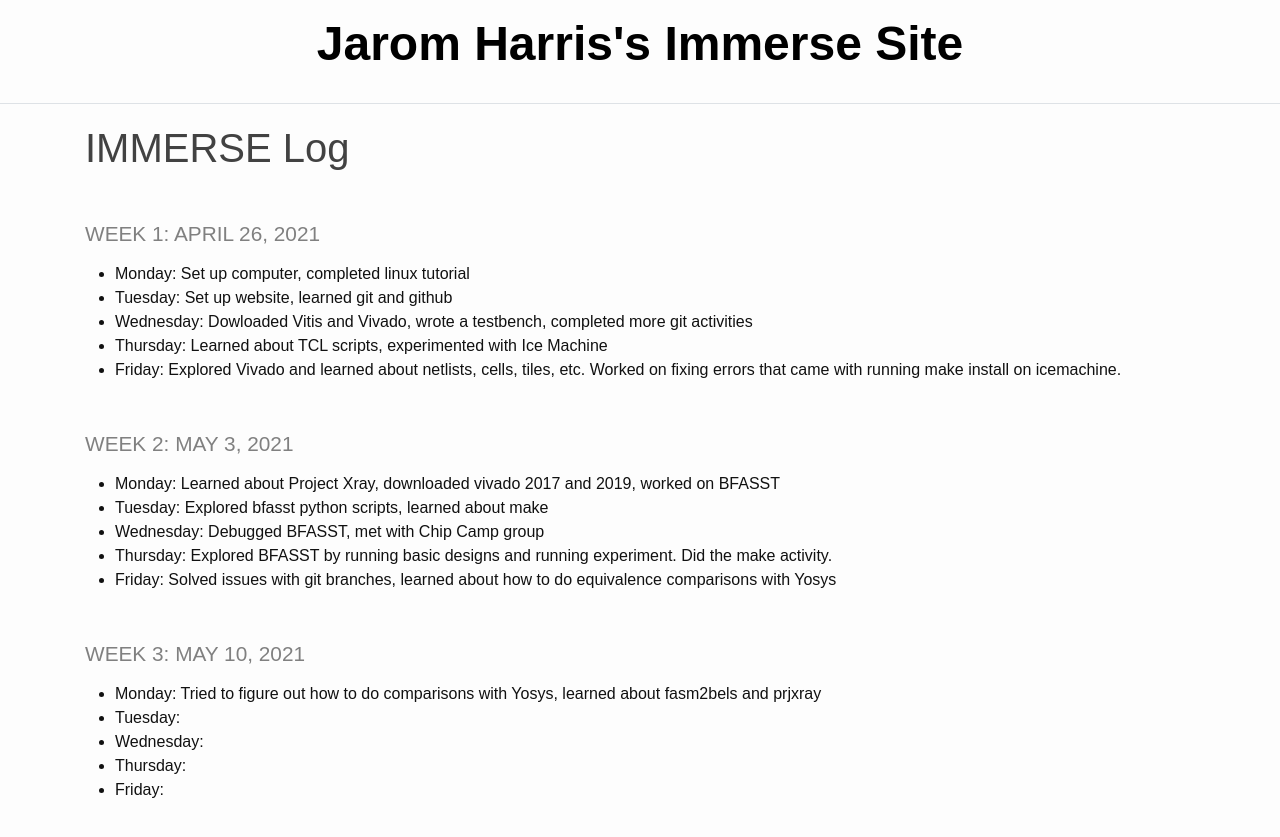
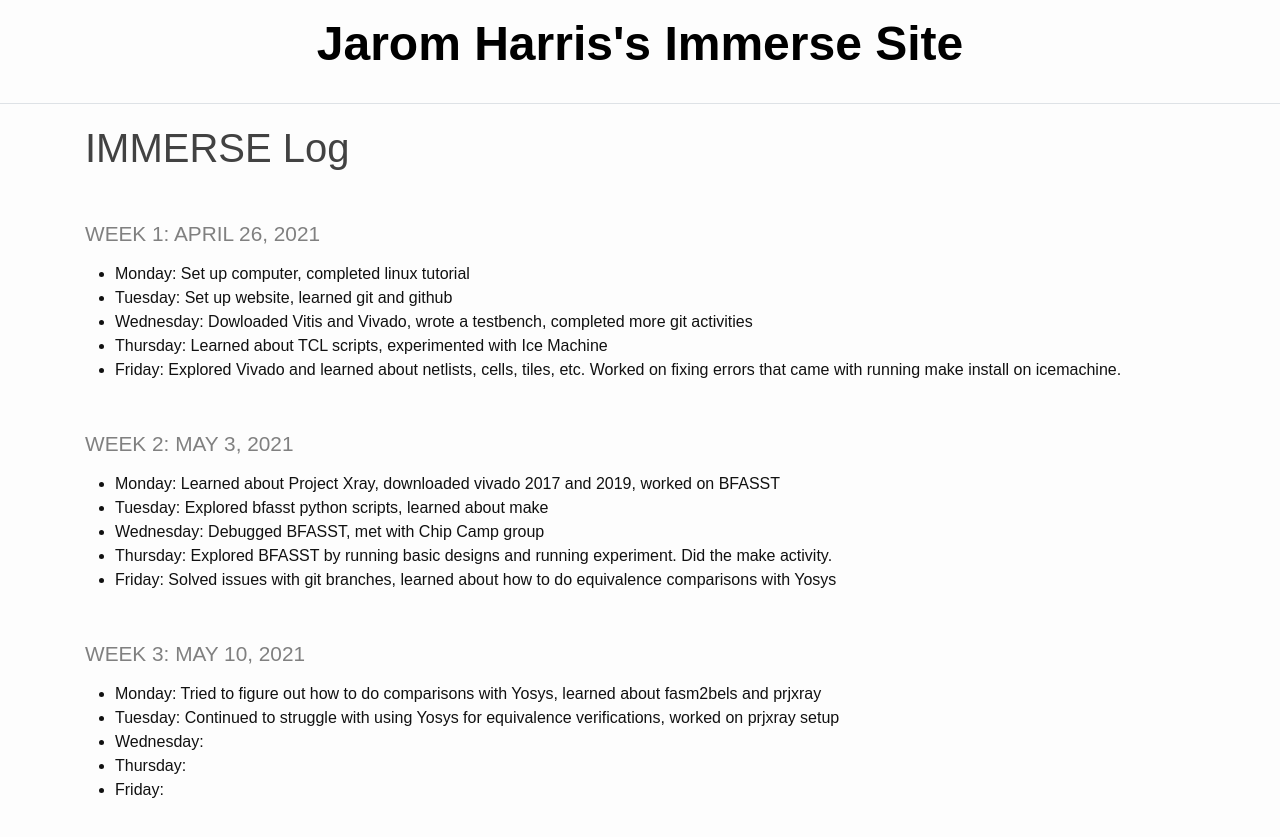
Before and after one commit to jaromharris/immerse, a Jekyll site: the page built from index.md, in a window 1280 px wide. Shown: the top 837 px of the page. Built offline with Jekyll 4.4.1, drawn with Linux system fonts in a browser that asks for light colours.

Commit message:
Update index.md

```diff
--- a/index.md
+++ b/index.md
@@ -20,7 +20,7 @@ title: IMMERSE Log
 
 ### Week 3: May 10, 2021
 * **Monday**: Tried to figure out how to do comparisons with Yosys, learned about fasm2bels and prjxray
-* **Tuesday**:
+* **Tuesday**: Continued to struggle with using Yosys for equivalence verifications, worked on prjxray setup
 * **Wednesday**:
 * **Thursday**:
 * **Friday**:
```
